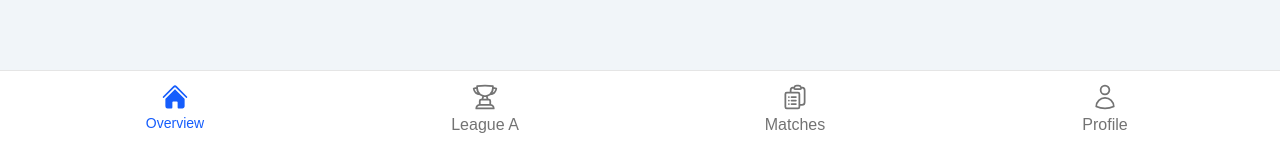
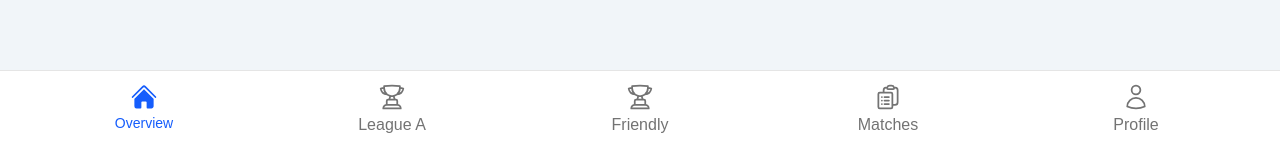
Before and after one commit to danielhc0228/my-tennis-app, a Next.js app: page / in a window 1280 px wide. Shown: the part 651-797 px from the top of the page. Built offline with nearby package versions, Linux system fonts and the light colour scheme; no server answers; the database is empty; a web font is replaced by a local one.

Commit message:
add friendly page to the tab

```diff
--- a/src/components/tab.tsx
+++ b/src/components/tab.tsx
@@ -18,7 +18,7 @@ import { usePathname } from "next/navigation";
 export default function TabBar() {
     const pathname = usePathname();
     return (
-        <div className='fixed bottom-0 mx-auto grid w-full grid-cols-4 border-t border-neutral-200 bg-white px-5 py-3'>
+        <div className='fixed bottom-0 mx-auto grid w-full grid-cols-5 border-t border-neutral-200 bg-white px-5 py-3'>
             <Link
                 href='/'
                 className={`flex flex-col items-center gap-0.5 ${
@@ -46,6 +46,21 @@ export default function TabBar() {
                     <OutlineTrophyIcon className='h-7 w-7' />
                 )}
                 <span>League A</span>
+            </Link>
+            <Link
+                href='/friendly'
+                className={`flex flex-col items-center gap-0.5 ${
+                    pathname === "/friendly"
+                        ? "text-blue-600"
+                        : "text-neutral-500"
+                }`}
+            >
+                {pathname === "/friendly" ? (
+                    <SolidTrophyIcon className='h-7 w-7' />
+                ) : (
+                    <OutlineTrophyIcon className='h-7 w-7' />
+                )}
+                <span>Friendly</span>
             </Link>
             {/* <Link
                 href='/league-b'
```
